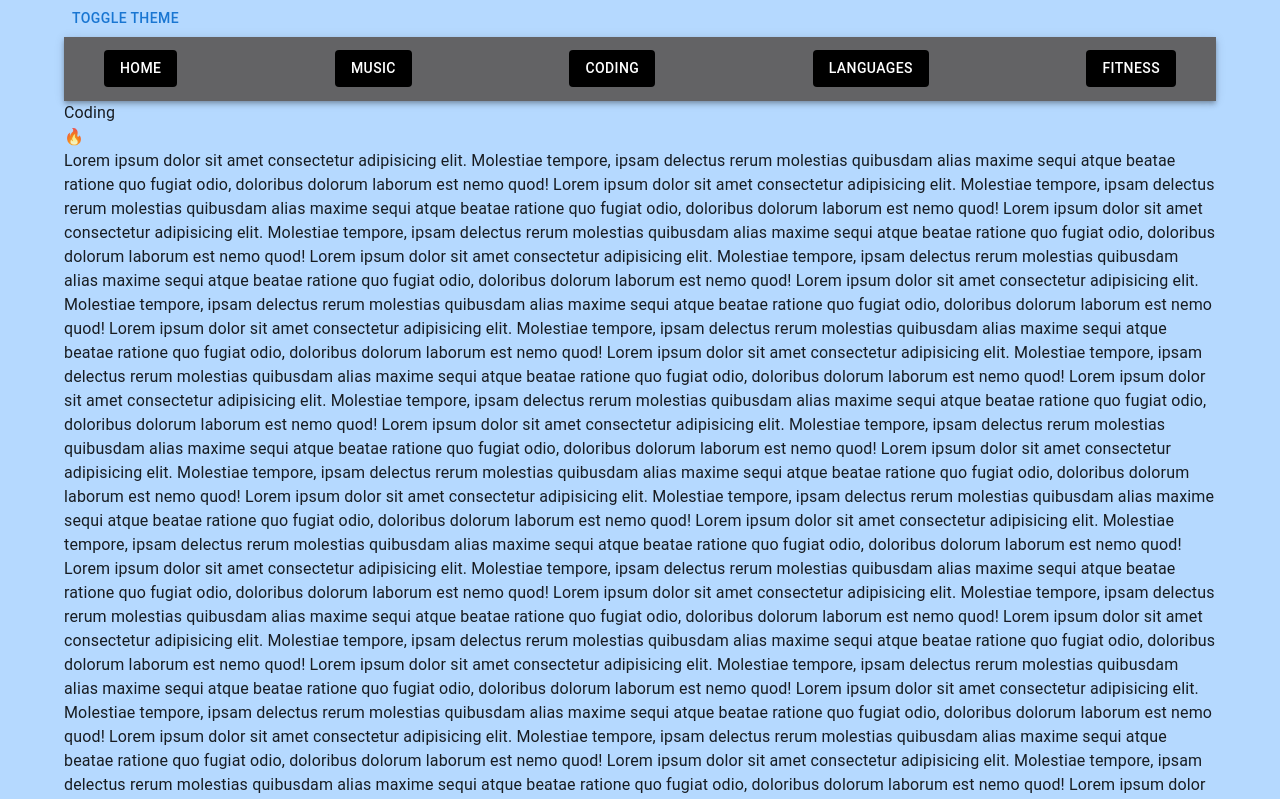
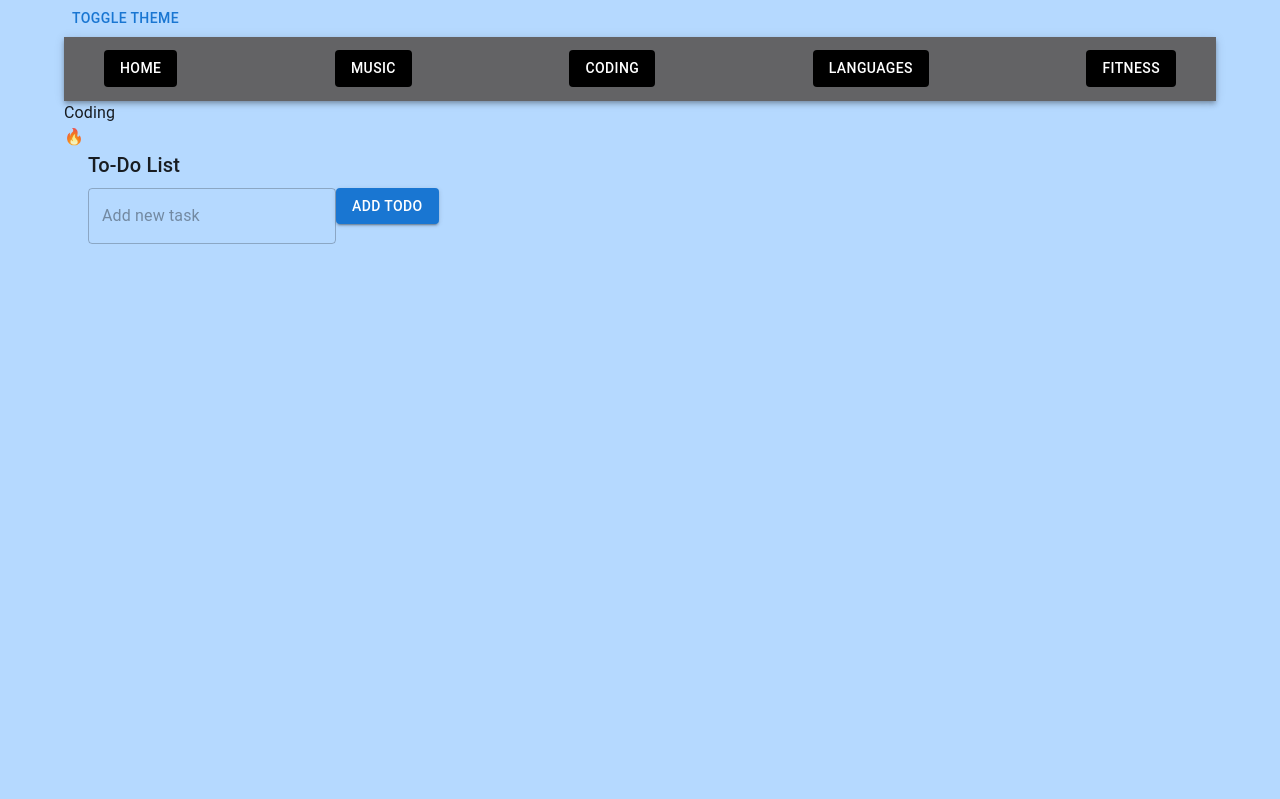
Before and after one commit to jenagansivakumar/pathfinder, a React (Create React App) app: page /coding in a window 1280 px wide. Shown: the top 799 px of the page. Built offline with nearby package versions, Linux system fonts and the light colour scheme.

Commit message:
added ToDoForm in all of the pages

```diff
--- a/src/Components/ProgressTracker.tsx
+++ b/src/Components/ProgressTracker.tsx
@@ -7,7 +7,7 @@ const theme = createTheme({
       fontSize: 100
     }
   })
-export default function ProgresTracker() {
+export default function ProgressTracker() {
   return (
     <>
     <Box>
--- a/src/Pages/CodingPage.tsx
+++ b/src/Pages/CodingPage.tsx
@@ -1,7 +1,8 @@
 import React from 'react'
 import Navbar from '../components/Navbar'
-import ProgresTracker from '../components/ProgressTracker'
+import ProgressTracker from '../components/ProgressTracker'
 import { createTheme } from '@mui/material'
+import ToDoForm from 'components/ToDoList/ToDoForm'
 
 
 
@@ -10,48 +11,8 @@ export default function Coding() {
     <>
     <Navbar />
     <div>Coding
-      <ProgresTracker />
-      Lorem ipsum dolor sit amet consectetur adipisicing elit. Molestiae tempore, ipsam delectus rerum molestias quibusdam alias maxime sequi atque beatae ratione quo fugiat odio, doloribus dolorum laborum est nemo quod!
-      Lorem ipsum dolor sit amet consectetur adipisicing elit. Molestiae tempore, ipsam delectus rerum molestias quibusdam alias maxime sequi atque beatae ratione quo fugiat odio, doloribus dolorum laborum est nemo quod!
-      Lorem ipsum dolor sit amet consectetur adipisicing elit. Molestiae tempore, ipsam delectus rerum molestias quibusdam alias maxime sequi atque beatae ratione quo fugiat odio, doloribus dolorum laborum est nemo quod!
-      Lorem ipsum dolor sit amet consectetur adipisicing elit. Molestiae tempore, ipsam delectus rerum molestias quibusdam alias maxime sequi atque beatae ratione quo fugiat odio, doloribus dolorum laborum est nemo quod!
-      Lorem ipsum dolor sit amet consectetur adipisicing elit. Molestiae tempore, ipsam delectus rerum molestias quibusdam alias maxime sequi atque beatae ratione quo fugiat odio, doloribus dolorum laborum est nemo quod!
-      Lorem ipsum dolor sit amet consectetur adipisicing elit. Molestiae tempore, ipsam delectus rerum molestias quibusdam alias maxime sequi atque beatae ratione quo fugiat odio, doloribus dolorum laborum est nemo quod!
-      Lorem ipsum dolor sit amet consectetur adipisicing elit. Molestiae tempore, ipsam delectus rerum molestias quibusdam alias maxime sequi atque beatae ratione quo fugiat odio, doloribus dolorum laborum est nemo quod!
-      Lorem ipsum dolor sit amet consectetur adipisicing elit. Molestiae tempore, ipsam delectus rerum molestias quibusdam alias maxime sequi atque beatae ratione quo fugiat odio, doloribus dolorum laborum est nemo quod!
-      Lorem ipsum dolor sit amet consectetur adipisicing elit. Molestiae tempore, ipsam delectus rerum molestias quibusdam alias maxime sequi atque beatae ratione quo fugiat odio, doloribus dolorum laborum est nemo quod!
-      Lorem ipsum dolor sit amet consectetur adipisicing elit. Molestiae tempore, ipsam delectus rerum molestias quibusdam alias maxime sequi atque beatae ratione quo fugiat odio, doloribus dolorum laborum est nemo quod!
-      Lorem ipsum dolor sit amet consectetur adipisicing elit. Molestiae tempore, ipsam delectus rerum molestias quibusdam alias maxime sequi atque beatae ratione quo fugiat odio, doloribus dolorum laborum est nemo quod!
-      Lorem ipsum dolor sit amet consectetur adipisicing elit. Molestiae tempore, ipsam delectus rerum molestias quibusdam alias maxime sequi atque beatae ratione quo fugiat odio, doloribus dolorum laborum est nemo quod!
-      Lorem ipsum dolor sit amet consectetur adipisicing elit. Molestiae tempore, ipsam delectus rerum molestias quibusdam alias maxime sequi atque beatae ratione quo fugiat odio, doloribus dolorum laborum est nemo quod!
-      Lorem ipsum dolor sit amet consectetur adipisicing elit. Molestiae tempore, ipsam delectus rerum molestias quibusdam alias maxime sequi atque beatae ratione quo fugiat odio, doloribus dolorum laborum est nemo quod!
-      Lorem ipsum dolor sit amet consectetur adipisicing elit. Molestiae tempore, ipsam delectus rerum molestias quibusdam alias maxime sequi atque beatae ratione quo fugiat odio, doloribus dolorum laborum est nemo quod!
-      Lorem ipsum dolor sit amet consectetur adipisicing elit. Molestiae tempore, ipsam delectus rerum molestias quibusdam alias maxime sequi atque beatae ratione quo fugiat odio, doloribus dolorum laborum est nemo quod!
-      Lorem ipsum dolor sit amet consectetur adipisicing elit. Molestiae tempore, ipsam delectus rerum molestias quibusdam alias maxime sequi atque beatae ratione quo fugiat odio, doloribus dolorum laborum est nemo quod!
-      Lorem ipsum dolor sit amet consectetur adipisicing elit. Molestiae tempore, ipsam delectus rerum molestias quibusdam alias maxime sequi atque beatae ratione quo fugiat odio, doloribus dolorum laborum est nemo quod!
-      Lorem ipsum dolor sit amet consectetur adipisicing elit. Molestiae tempore, ipsam delectus rerum molestias quibusdam alias maxime sequi atque beatae ratione quo fugiat odio, doloribus dolorum laborum est nemo quod!
-      Lorem ipsum dolor sit amet consectetur adipisicing elit. Molestiae tempore, ipsam delectus rerum molestias quibusdam alias maxime sequi atque beatae ratione quo fugiat odio, doloribus dolorum laborum est nemo quod!
-      Lorem ipsum dolor sit amet consectetur adipisicing elit. Molestiae tempore, ipsam delectus rerum molestias quibusdam alias maxime sequi atque beatae ratione quo fugiat odio, doloribus dolorum laborum est nemo quod!
-      Lorem ipsum dolor sit amet consectetur adipisicing elit. Molestiae tempore, ipsam delectus rerum molestias quibusdam alias maxime sequi atque beatae ratione quo fugiat odio, doloribus dolorum laborum est nemo quod!
-      Lorem ipsum dolor sit amet consectetur adipisicing elit. Molestiae tempore, ipsam delectus rerum molestias quibusdam alias maxime sequi atque beatae ratione quo fugiat odio, doloribus dolorum laborum est nemo quod!
-      Lorem ipsum dolor sit amet consectetur adipisicing elit. Molestiae tempore, ipsam delectus rerum molestias quibusdam alias maxime sequi atque beatae ratione quo fugiat odio, doloribus dolorum laborum est nemo quod!
-      Lorem ipsum dolor sit amet consectetur adipisicing elit. Molestiae tempore, ipsam delectus rerum molestias quibusdam alias maxime sequi atque beatae ratione quo fugiat odio, doloribus dolorum laborum est nemo quod!
-      Lorem ipsum dolor sit amet consectetur adipisicing elit. Molestiae tempore, ipsam delectus rerum molestias quibusdam alias maxime sequi atque beatae ratione quo fugiat odio, doloribus dolorum laborum est nemo quod!
-      Lorem ipsum dolor sit amet consectetur adipisicing elit. Molestiae tempore, ipsam delectus rerum molestias quibusdam alias maxime sequi atque beatae ratione quo fugiat odio, doloribus dolorum laborum est nemo quod!
-      Lorem ipsum dolor sit amet consectetur adipisicing elit. Molestiae tempore, ipsam delectus rerum molestias quibusdam alias maxime sequi atque beatae ratione quo fugiat odio, doloribus dolorum laborum est nemo quod!
-      Lorem ipsum dolor sit amet consectetur adipisicing elit. Molestiae tempore, ipsam delectus rerum molestias quibusdam alias maxime sequi atque beatae ratione quo fugiat odio, doloribus dolorum laborum est nemo quod!
-      Lorem ipsum dolor sit amet consectetur adipisicing elit. Molestiae tempore, ipsam delectus rerum molestias quibusdam alias maxime sequi atque beatae ratione quo fugiat odio, doloribus dolorum laborum est nemo quod!
-      Lorem ipsum dolor sit amet consectetur adipisicing elit. Molestiae tempore, ipsam delectus rerum molestias quibusdam alias maxime sequi atque beatae ratione quo fugiat odio, doloribus dolorum laborum est nemo quod!
-      Lorem ipsum dolor sit amet consectetur adipisicing elit. Molestiae tempore, ipsam delectus rerum molestias quibusdam alias maxime sequi atque beatae ratione quo fugiat odio, doloribus dolorum laborum est nemo quod!
-      Lorem ipsum dolor sit amet consectetur adipisicing elit. Molestiae tempore, ipsam delectus rerum molestias quibusdam alias maxime sequi atque beatae ratione quo fugiat odio, doloribus dolorum laborum est nemo quod!
-      Lorem ipsum dolor sit amet consectetur adipisicing elit. Molestiae tempore, ipsam delectus rerum molestias quibusdam alias maxime sequi atque beatae ratione quo fugiat odio, doloribus dolorum laborum est nemo quod!
-      Lorem ipsum dolor sit amet consectetur adipisicing elit. Molestiae tempore, ipsam delectus rerum molestias quibusdam alias maxime sequi atque beatae ratione quo fugiat odio, doloribus dolorum laborum est nemo quod!
-      Lorem ipsum dolor sit amet consectetur adipisicing elit. Molestiae tempore, ipsam delectus rerum molestias quibusdam alias maxime sequi atque beatae ratione quo fugiat odio, doloribus dolorum laborum est nemo quod!
-      Lorem ipsum dolor sit amet consectetur adipisicing elit. Molestiae tempore, ipsam delectus rerum molestias quibusdam alias maxime sequi atque beatae ratione quo fugiat odio, doloribus dolorum laborum est nemo quod!
-      Lorem ipsum dolor sit amet consectetur adipisicing elit. Molestiae tempore, ipsam delectus rerum molestias quibusdam alias maxime sequi atque beatae ratione quo fugiat odio, doloribus dolorum laborum est nemo quod!
-      Lorem ipsum dolor sit amet consectetur adipisicing elit. Molestiae tempore, ipsam delectus rerum molestias quibusdam alias maxime sequi atque beatae ratione quo fugiat odio, doloribus dolorum laborum est nemo quod!
-      Lorem ipsum dolor sit amet consectetur adipisicing elit. Molestiae tempore, ipsam delectus rerum molestias quibusdam alias maxime sequi atque beatae ratione quo fugiat odio, doloribus dolorum laborum est nemo quod!
-      Lorem ipsum dolor sit amet consectetur adipisicing elit. Molestiae tempore, ipsam delectus rerum molestias quibusdam alias maxime sequi atque beatae ratione quo fugiat odio, doloribus dolorum laborum est nemo quod!
+      <ProgressTracker />
+      <ToDoForm />
     </div>
     </>
   )
--- a/src/Pages/FitnessPage.tsx
+++ b/src/Pages/FitnessPage.tsx
@@ -1,12 +1,13 @@
 import React from 'react'
 import Navbar from '../components/Navbar'
+import ToDoForm from 'components/ToDoList/ToDoForm'
 
 export default function Fitness() {
   return (
     <>
     <Navbar />
-
     <div>Fitness</div>
+    <ToDoForm />
     </>
   )
 }
--- a/src/Pages/LanguagesPage.tsx
+++ b/src/Pages/LanguagesPage.tsx
@@ -1,11 +1,13 @@
 import React from 'react'
 import Navbar from '../components/Navbar'
+import ToDoForm from 'components/ToDoList/ToDoForm'
 
 export default function Language() {
   return (
     <>
     <Navbar />
     <div>Language</div>
+    <ToDoForm />
     </>
   )
 }
```
